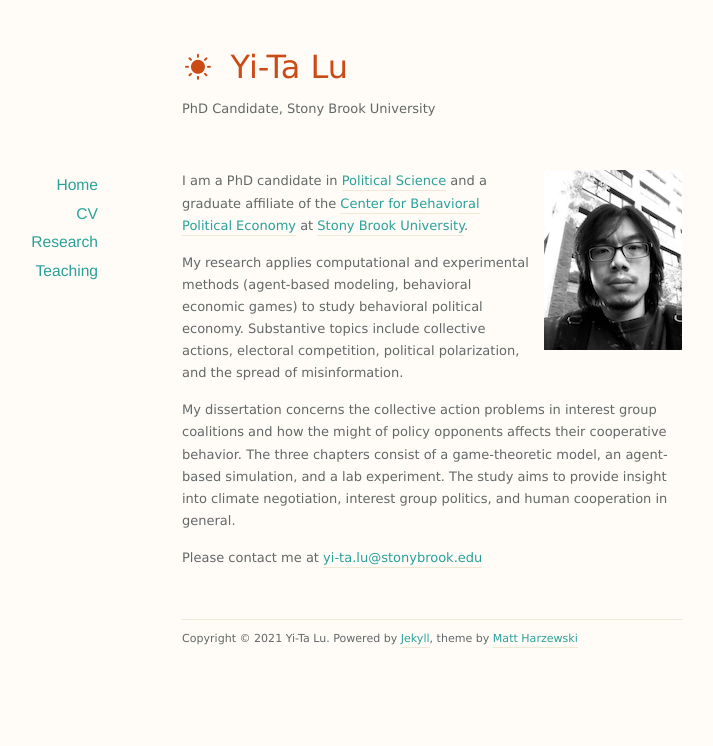
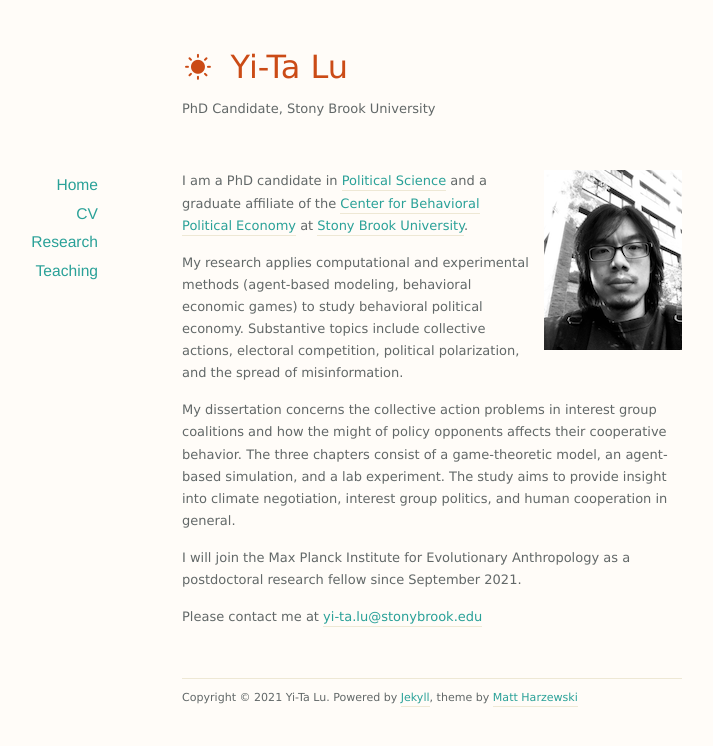
Before and after one commit to yitalu/yitalu.github.io, a Jekyll site: the page built from index.html, in a window 1280 px wide. Shown: the top 746 px of the page, without its empty margins (208-921 px from the left). Built offline with Jekyll 4.4.1, drawn with Linux system fonts in a browser that asks for light colours; nearby versions of some CDN libraries; the list of posts is cut into pages by our own code.

Commit message:
update status

```diff
--- a/index.html
+++ b/index.html
@@ -12,6 +12,7 @@ title: Yi-Ta Lu
 <p>My dissertation concerns the collective action problems in interest group coalitions and how the might of policy opponents affects their cooperative behavior. The three chapters consist of a game-theoretic model, an agent-based simulation, and a lab experiment. The study aims to provide insight into climate negotiation, interest group politics, and human cooperation in general.</p>
 
 <!-- <p>I am currently on the job market.</p> -->
+<p>I will join the Max Planck Institute for Evolutionary Anthropology as a postdoctoral research fellow since September 2021.</p>
 
 <p>Please contact me at <a href="mailto:yi-ta.lu@stonybrook.edu">yi-ta.lu@stonybrook.edu</a></p>
 
```
